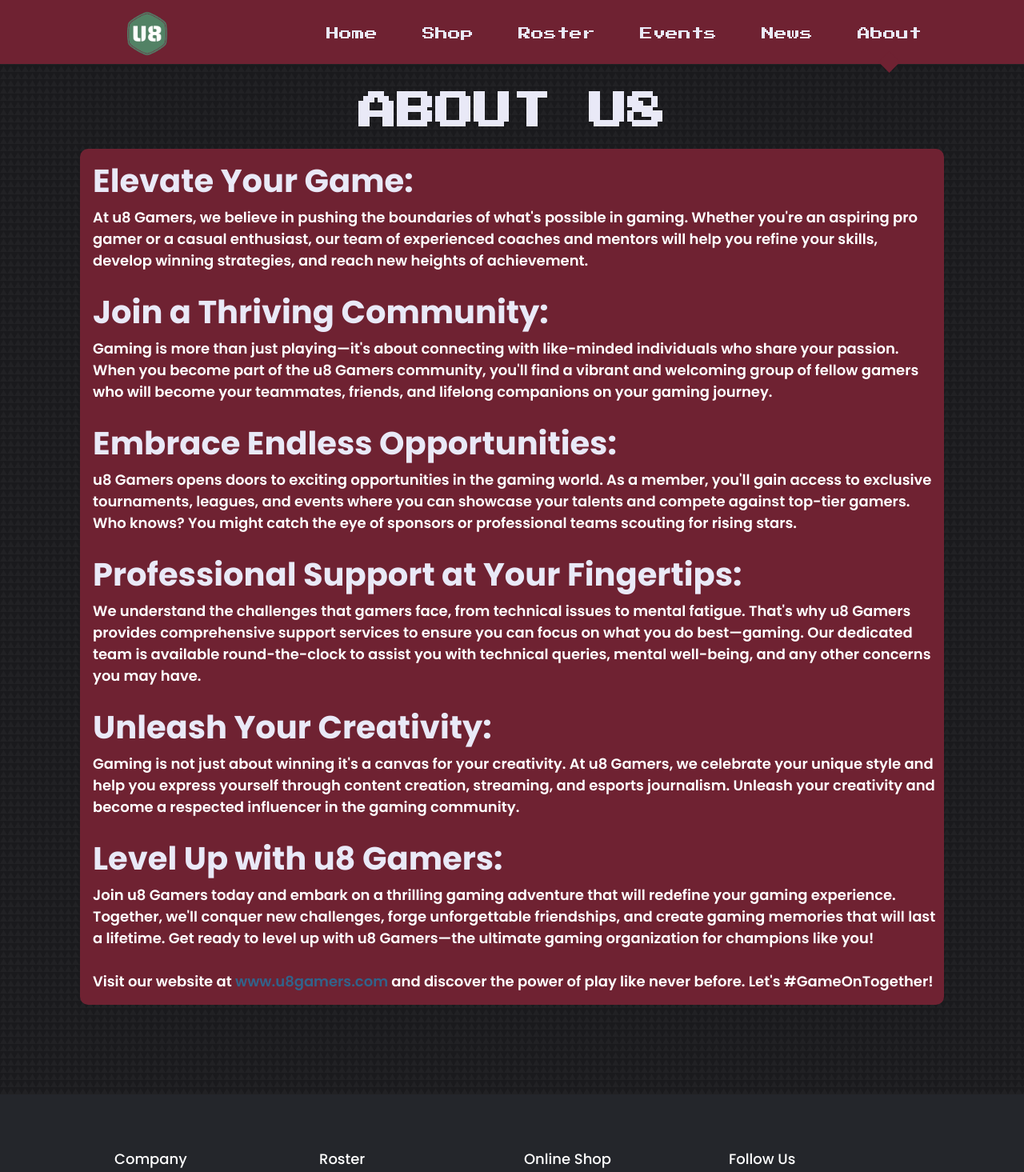
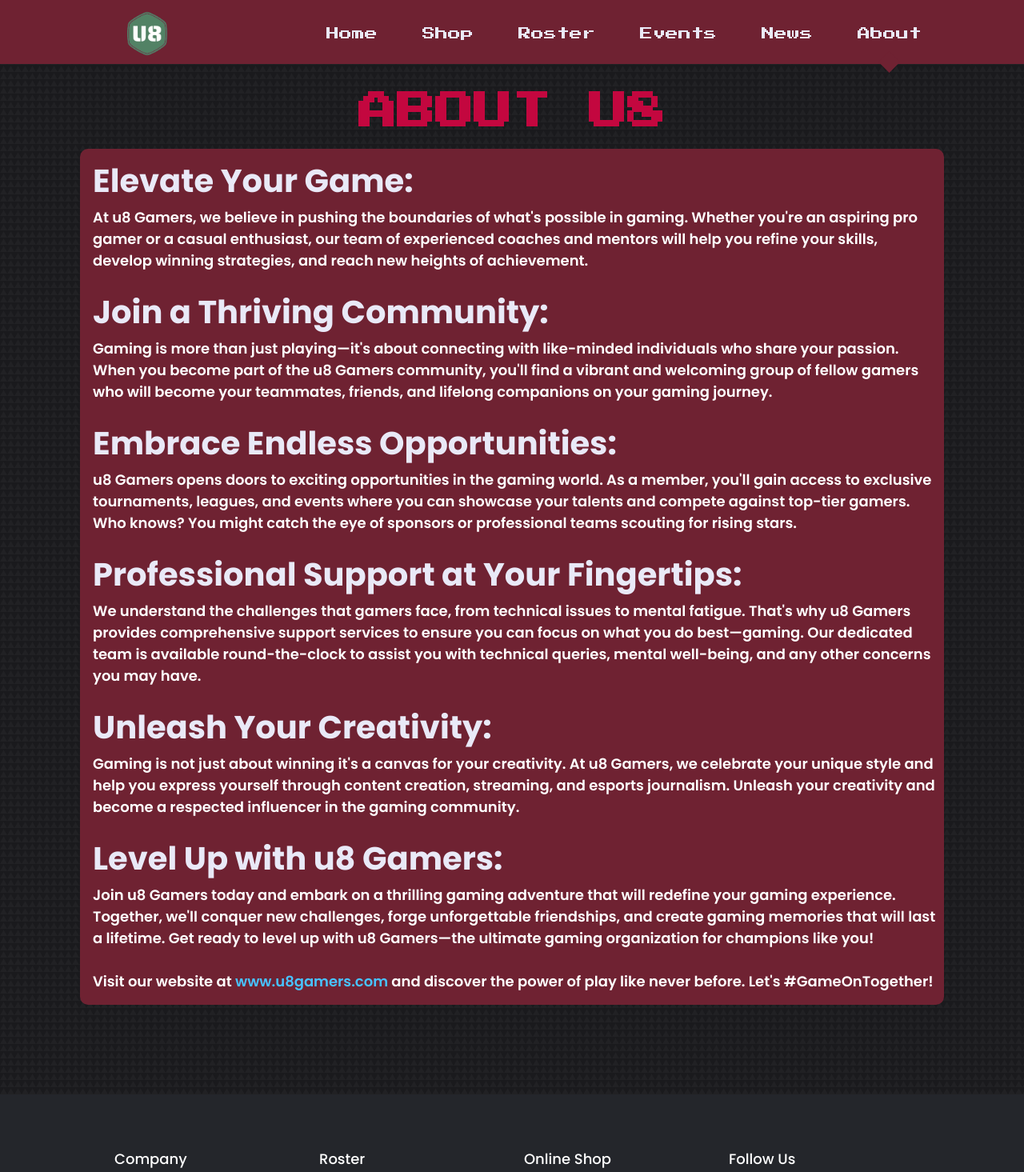
Before and after one commit to ChrisCarteno/u8gamers, a React (Create React App) app: page /about in a window 1280 px wide. Shown: the top 1465 px of the page at 80% size. Built offline with nearby package versions, Linux system fonts and the light colour scheme.

Commit message:
changed css on several pages

```diff
--- a/src/pages/about/about.css
+++ b/src/pages/about/about.css
@@ -14,12 +14,13 @@
 .aboutHeader{
     margin-top: 7rem;
     text-align: center;
-    font-family: 'Press Start 2P';
+    font-family: 'Press Start 2P', cursive;
+    color:#C3073F;
     border-radius: 10px;
 }
 
 a[href="https://www.u8gamers.com"]{
-    color: rgba(27, 123, 171, 0.728);
+    color: rgb(72, 194, 255);
 }
 
 .aboutSection h2{
--- a/src/pages/events/Events.jsx
+++ b/src/pages/events/Events.jsx
@@ -24,7 +24,7 @@ const Events = () => {
 
   return (
     <div className='events-page'>
-      <h2> Check Out Our Upcoming Events </h2>
+      <h2 className='events__title'> Check Out Our Upcoming Events </h2>
       <div className="events-cards">
       {articles.map(article => (
         <MultiActionAreaCard key={'event' + article.id} title={article.title} author={article.author} date={article.date} icon={article.icon}/>
--- a/src/pages/events/events.css
+++ b/src/pages/events/events.css
@@ -20,3 +20,8 @@
       padding: 10px;
     }
   }
+
+.events__title{
+  font-family: 'Press Start 2P', cursive;
+  color:#C3073F;
+}
--- a/src/pages/news/news.css
+++ b/src/pages/news/news.css
@@ -51,3 +51,8 @@
   margin-bottom: 2rem;
   text-align: center;
 }
+
+.news__title{
+  font-family: 'Press Start 2P', cursive;
+  color: #C3073F;
+}
--- a/src/pages/roster/roster.css
+++ b/src/pages/roster/roster.css
@@ -17,9 +17,9 @@
     }
   }
 }
-
 .roster-title{
   font-family: 'Press Start 2P', cursive;
+  color:#C3073F;
 }
 
 .card-body:hover{
--- a/src/pages/shop/shop.css
+++ b/src/pages/shop/shop.css
@@ -2,6 +2,7 @@
 
 .shop-title{
     font-family: 'Press Start 2P', cursive;
+    color:#C3073F;
 }
 
 .shop-image{
```
